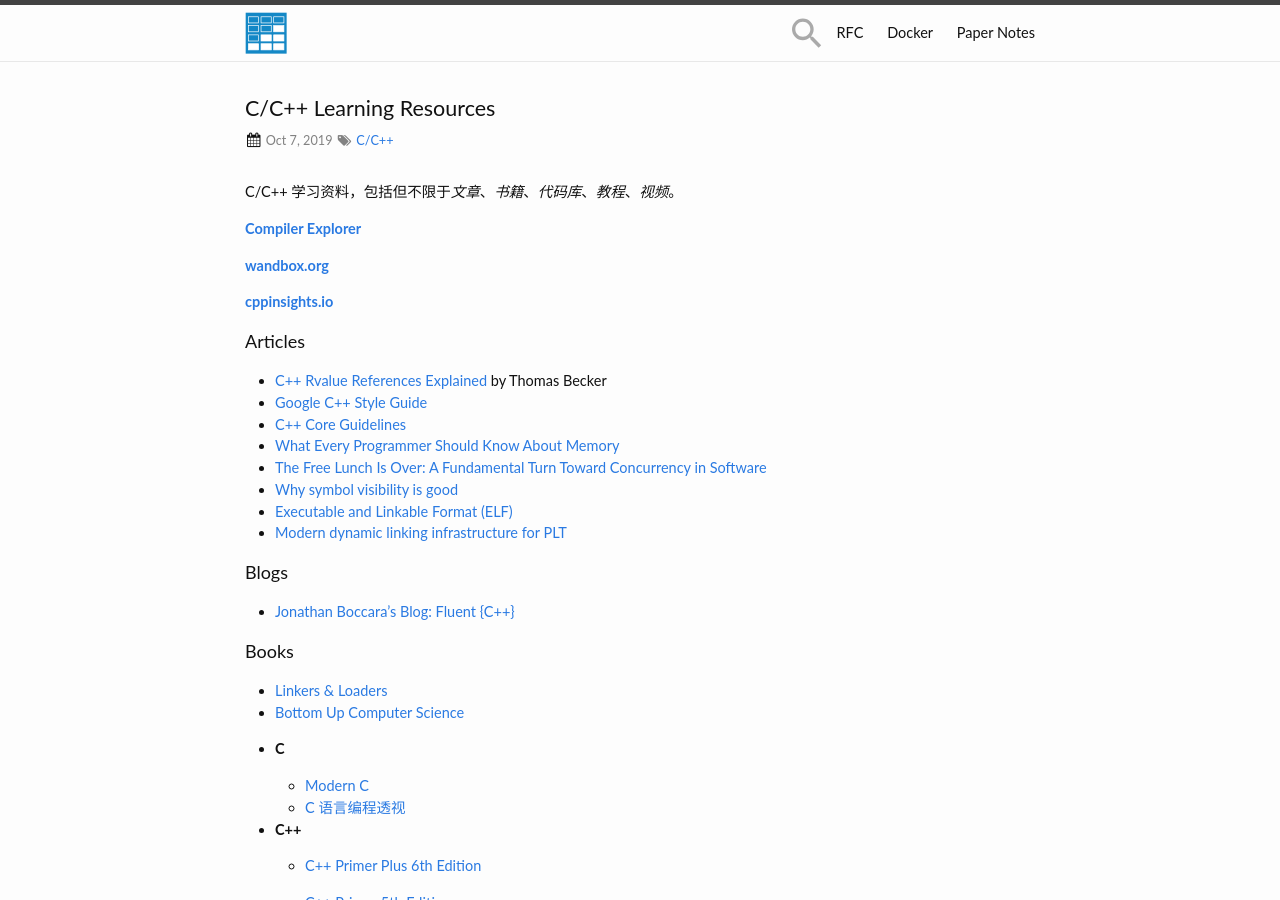
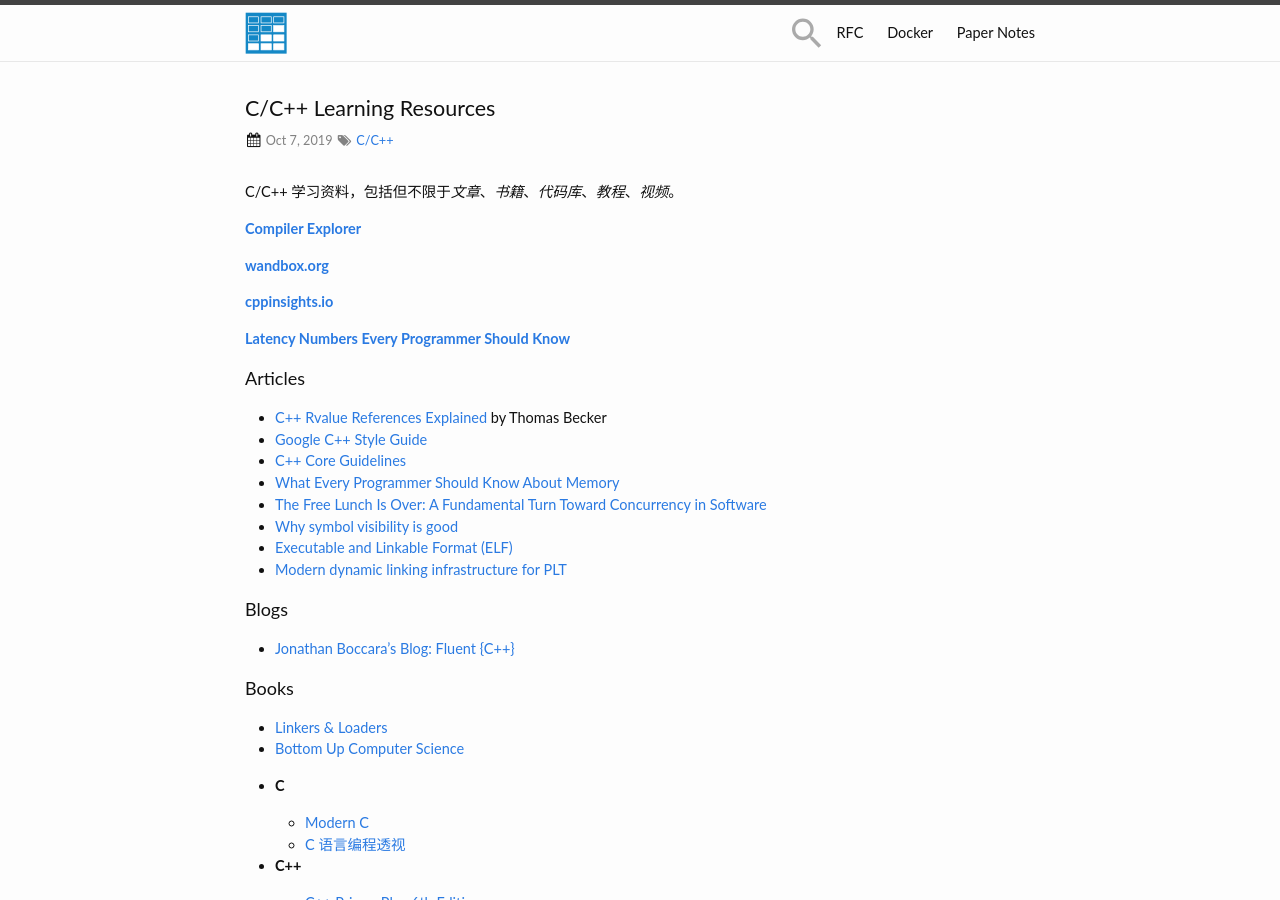
Before and after one commit to zhjwpku/zhjwpku.github.io, a Jekyll site: the page built from _posts/2019-10-07-cpp-learning-resources.md, in a window 1280 px wide and 900 px high. Built offline with Jekyll 4.4.1, drawn with Linux system fonts in a browser that asks for light colours; comment, search, counter and statistics services are not loaded.

Commit message:
Latency Numbers Every Programmer Should Know
Signed-off-by: Junwang Zhao <zhjwpku@gmail.com>

```diff
--- a/_posts/2019-10-07-cpp-learning-resources.md
+++ b/_posts/2019-10-07-cpp-learning-resources.md
@@ -13,6 +13,8 @@
 **[wandbox.org](https://wandbox.org/)**
 
 **[cppinsights.io](https://cppinsights.io/)**
+
+**[Latency Numbers Every Programmer Should Know](https://colin-scott.github.io/personal_website/research/interactive_latency.html)**
 
 <h4>Articles</h4>
 
```
